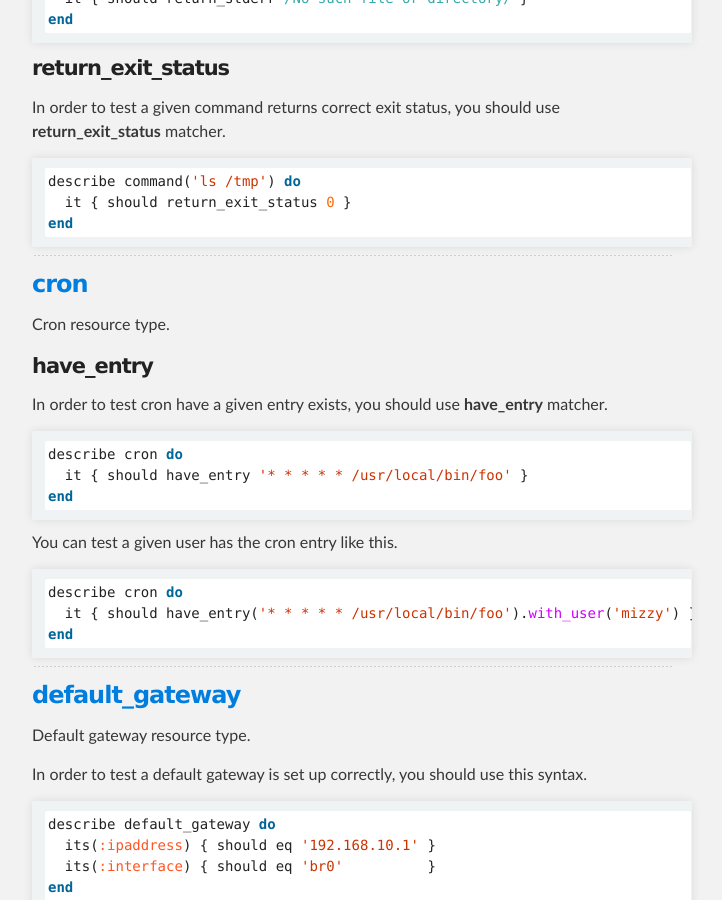
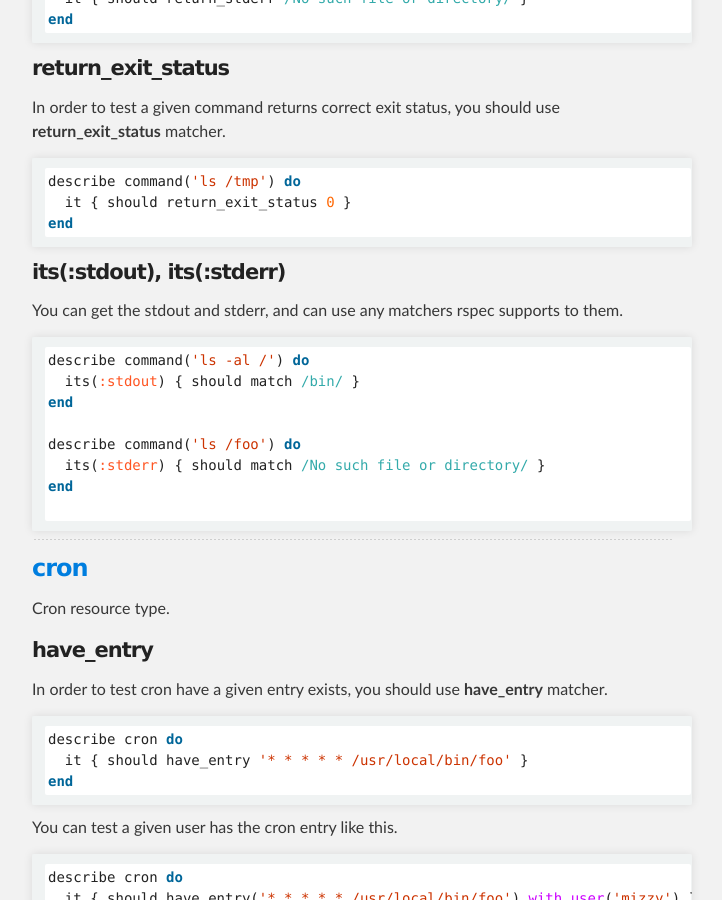
Before and after one commit to serverspec/serverspec.github.io, a Jekyll site: the page built from resource_types.md, in a window 1280 px wide and 900 px high, scrolled down 1835 px. Shown: the whole window, without its empty margins (288-1010 px from the left). Built offline with Jekyll 4.4.1, drawn with Linux system fonts in a browser that asks for light colours; Markdown is read by kramdown in place of the engine named in the settings.

Commit message:
Add description of its(:stdout) and its(:stderr) of command resource type

````diff
--- a/_includes/command.md
+++ b/_includes/command.md
@@ -47,3 +47,18 @@ describe command('ls /tmp') do
   it { should return_exit_status 0 }
 end
 ```
+
+#### its(:stdout), its(:stderr)
+
+You can get the stdout and stderr, and can use any matchers rspec supports to them.
+
+```ruby
+describe command('ls -al /') do
+  its(:stdout) { should match /bin/ }
+end
+
+describe command('ls /foo') do
+  its(:stderr) { should match /No such file or directory/ }
+end
+
+```
````
